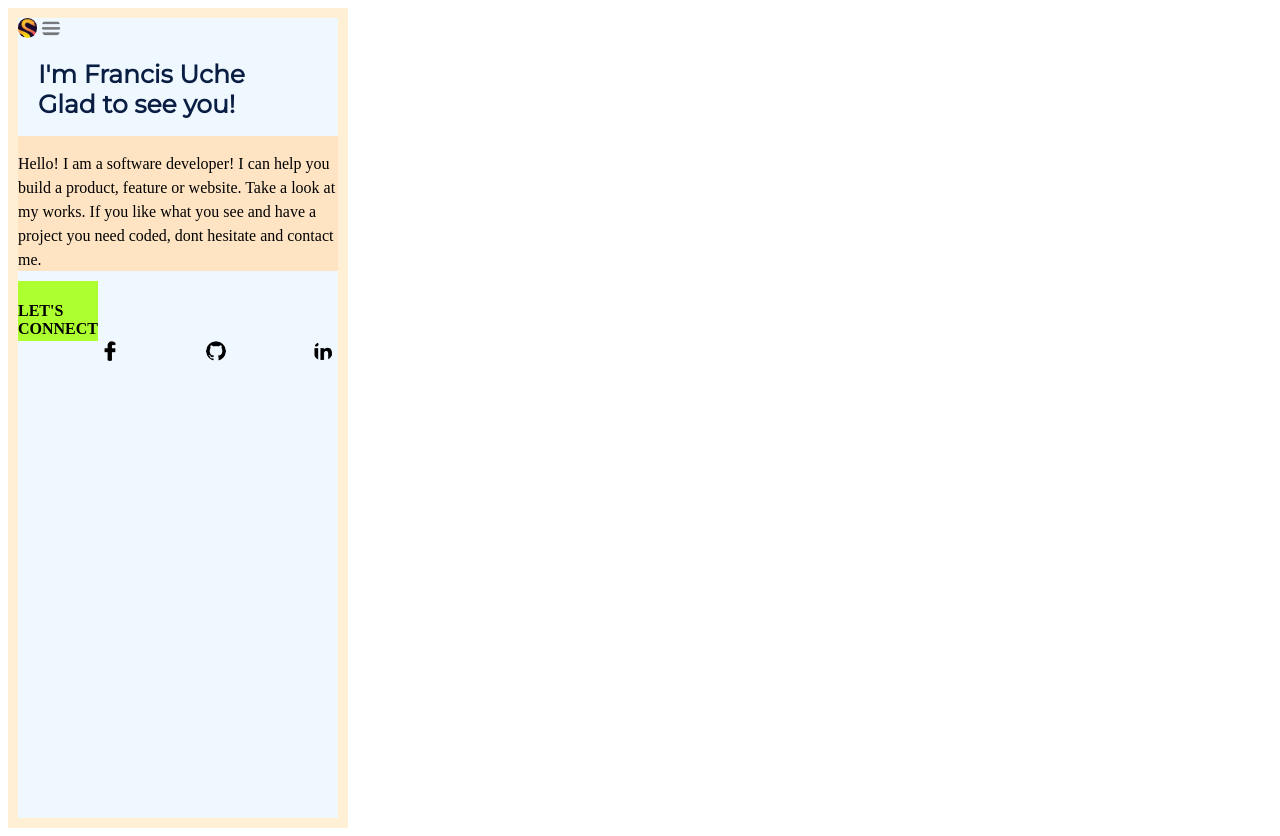
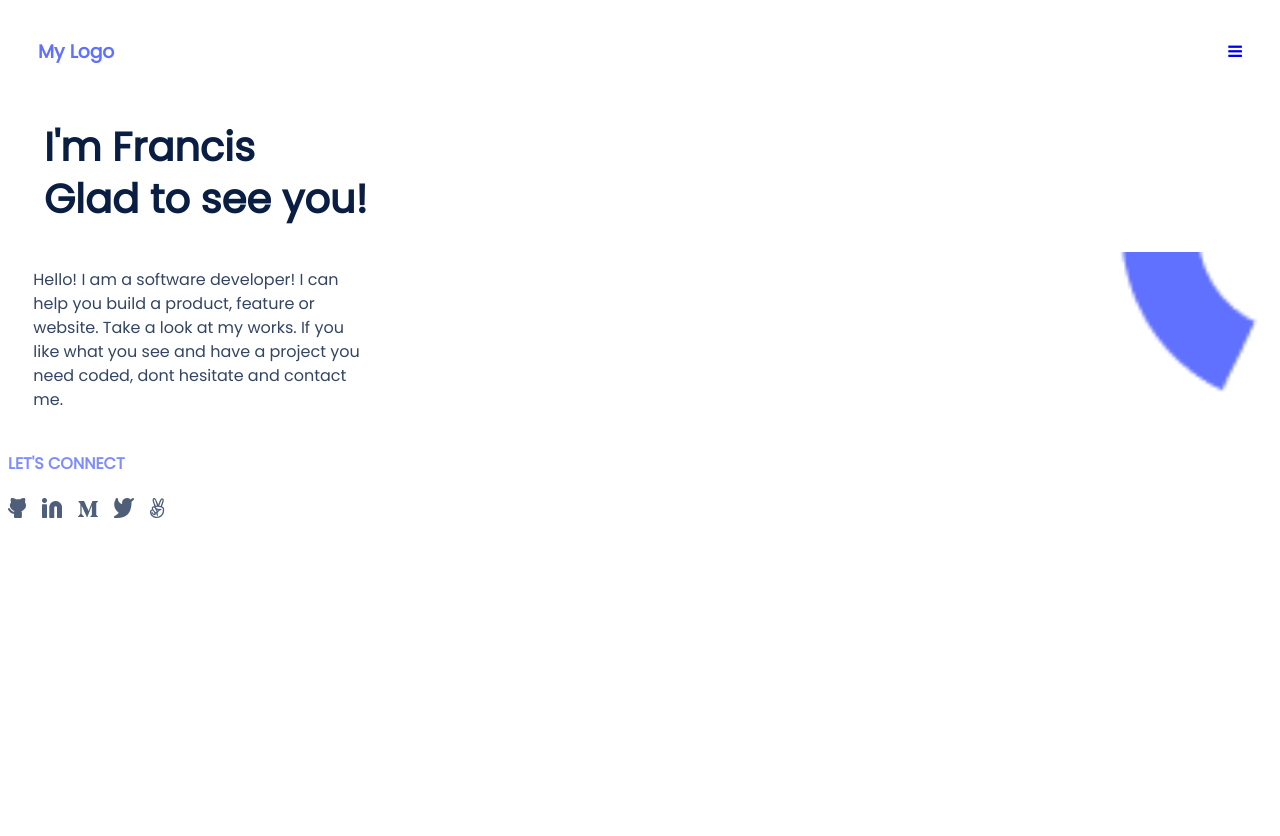
Before and after one commit to francis3400/Personal-Portfolio, a plain HTML site: page index.html in a window 1280 px wide. After the commit the page ends 800 px from the top, so only its background shows below. Drawn offline with Linux system fonts and the light colour scheme.

Commit message:
added files

```diff
--- a/index.html
+++ b/index.html
@@ -5,35 +5,45 @@
     <meta http-equiv="X-UA-Compatible" content="IE=edge" />
     <meta name="viewport" content="width=device-width, initial-scale=1.0" />
     <link rel="stylesheet" href="styles.css" />
-    <link rel="preconnect" href="https://fonts.googleapis.com" />
-    <link rel="preconnect" href="https://fonts.gstatic.com" crossorigin />
-    <link
-    href="https://fonts.googleapis.com/css2?family=Montserrat&display=swap"
-    rel="stylesheet"
-  </head>
+    <link rel="preconnect" href="https://fonts.googleapis.com">
+<link rel="preconnect" href="https://fonts.gstatic.com" crossorigin>
+<link href="https://fonts.googleapis.com/css2?family=Montserrat&family=Poppins&display=swap" rel="stylesheet">
+<link rel="stylesheet" href="https://cdnjs.cloudflare.com/ajax/libs/font-awesome/4.7.0/css/font-awesome.min.css"/>
+    </head>
 
   <body>
+    <header>
+      <h3>My Logo</h3>
+        <nav>
+        <div class="nav-icon"> <a href="#"> <i class="fa fa-solid fa-bars"></i></a></div>
+        </nav>
+      </header>
+      <div class="name-container"><h1 class="name">I'm Francis<br />Glad to see you!</h1></div>
     <div class="container">
-      <div class="top-cointainer">
-        <img class="img" src="images/logo-modified.jpeg" alt="" />
-        <img class="img" src="images/ham.png" alt="" />
-      </div>
-      <div class="name-container">
-        <h1 class="name">I'm Francis Uche<br />Glad to see you!</h1>
-      </div>
-      <div class="profile">
-        <p class="profile-sum">
+      <p class="profile-sum">
           Hello! I am a software developer! I can help you build a product,
           feature or website. Take a look at my works. If you like what you see
           and have a project you need coded, dont hesitate and contact me.
         </p>
-      </div>
-      <div class="connect"><h4>LET'S CONNECT</h4></div>
-      <div class="icon-div">
-        <img class="icon" src="images/facebook.png" alt="" />
-        <img class="icon" src="images/github.png" alt="" />
-        <img class="icon" src="images/linkedin.png" alt="" />
-      </div>
+    </div>
+      <h4>LET'S CONNECT</h4>
+      <ul class="flex">
+        <li class="icon">
+          <a href="#"> <img src="images/github (2).png" alt="" /></a>
+        </li>
+        <li class="icon">
+          <a href="#"> <img src="images/linkedin (3).png" alt="" /></a>
+        </li>
+        <li class="icon">
+          <a href="#"><img src="images/M.png" alt="" /></a>
+        </li>
+        <li class="icon">
+          <a href="#"><img src="images/twitter.png" alt="" /></a>
+        </li>
+        <li class="icon">
+          <a href="#"><img src="images/sash.png" alt="" /></a>
+        </li>
+      </ul>
     </div>
   </body>
 </html>
--- a/styles.css
+++ b/styles.css
@@ -1,55 +1,74 @@
 .container {
   display: flex;
   flex-direction: column;
-  border: 10px solid papayawhip;
-  width: 320px;
-  height: 100vh;
-  background-color: aliceblue;
+  width: 375px;
+  left: 0px;
+  top: 0px;
+  margin-left: 2%;
+  width: 100%;
+  background-image: url('images/header.png');
+  background-size: cover;
+  background-position: 100% 20%;
+  background-repeat: no-repeat;
 }
-.img,
-.icon {
-  height: 20px;
-  border-radius: 2em;
+body {
+  font-family: 'Poppins';
+  font-style: normal;
+  order: 1;
+  flex-grow: 0;
+}
+h3 {
+  color: #6070ff;
 }
 
 .name {
-  font-size: 25px;
-  font-family: 'Montserrat', Bold;
-  line-height: 1.2;
   color: #091e42;
   margin-left: 20px;
+  font-weight: 700;
+  font-size: 40px;
+  line-height: 52px;
 }
 
-.profile {
-  background-color: bisque;
-  width: 320px;
-  height: 135px;
-  font-size: 14px;
-}
-.namecontainer {
+.name-container {
   margin: 16px;
-  width: 150px;
-  height: 100px;
+  margin-top: 5px;
 }
 .profile-sum {
-  width: 320px;
+  width: 327px;
   height: 146px;
-  font-style: normal;
   font-weight: 400;
   font-size: 16px;
   line-height: 24px;
-}
-.icon-div {
-  display: flex;
-}
-.connect {
-  width: 80px;
-  height: 60px;
-  background-color: greenyellow;
-  margin-top: 10px;
+  color: #344563;
 }
 
-.icon {
-  margin: 0 5px;
-  margin-left: auto;
+.icon:not(:first-child) {
+  margin: 0 0 0 16px;
 }
+icon a img {
+  width: 1.5rem;
+  height: 1.5rem;
+  margin-left: 10px;
+}
+ul,
+li {
+  list-style: none;
+  padding-left: 0;
+}
+
+h4 {
+  color: #7f8cff;
+}
+
+.flex {
+  display: flex;
+  align-items: center;
+}
+header {
+  display: flex;
+  justify-content: space-between;
+  padding: 10px 30px;
+  margin-bottom: 0;
+  background-color: white;
+  align-items: center;
+}
```
Also changed, not shown: images/M.png (added), images/facebook.png (deleted), images/github (2).png (added), images/github.png (deleted), images/ham.png (deleted), images/header.png (added), images/linkedin (3).png (added), images/linkedin.png (deleted), images/logo-modified.jpeg (deleted), images/sash.png (added), images/twitter.png (added).
